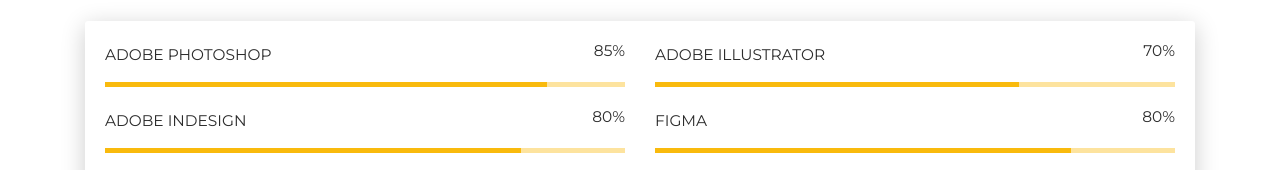
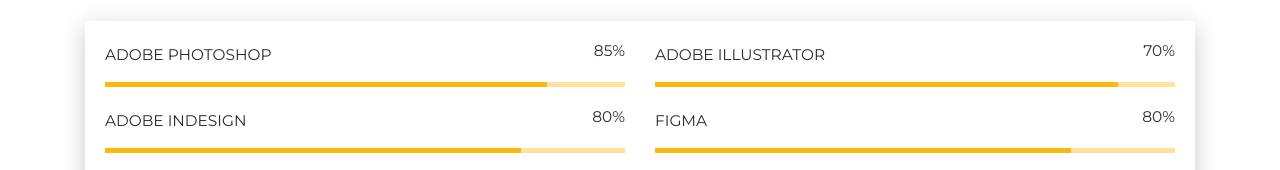
Before and after one commit to hannaviktorovna/cv-designer, a plain HTML site: page index.html in a window 1280 px wide. Shown: the part 1018-1188 px from the top of the page. Drawn offline with Linux system fonts and the light colour scheme.

Commit message:
Update index.html

```diff
--- a/index.html
+++ b/index.html
@@ -118,7 +118,7 @@
           <div class="col-md-6">
             <div class="progress-container progress-primary"><span class="progress-badge">ADOBE ILLUSTRATOR</span>
               <div class="progress">
-                <div class="progress-bar progress-bar-primary" data-aos="progress-full" data-aos-offset="10" data-aos-duration="2000" role="progressbar" aria-valuenow="60" aria-valuemin="0" aria-valuemax="100" style="width: 70%;"></div><span class="progress-value">70%</span>
+                <div class="progress-bar progress-bar-primary" data-aos="progress-full" data-aos-offset="10" data-aos-duration="2000" role="progressbar" aria-valuenow="60" aria-valuemin="0" aria-valuemax="100" style="width: 89%;"></div><span class="progress-value">70%</span>
               </div>
             </div>
           </div>
```
